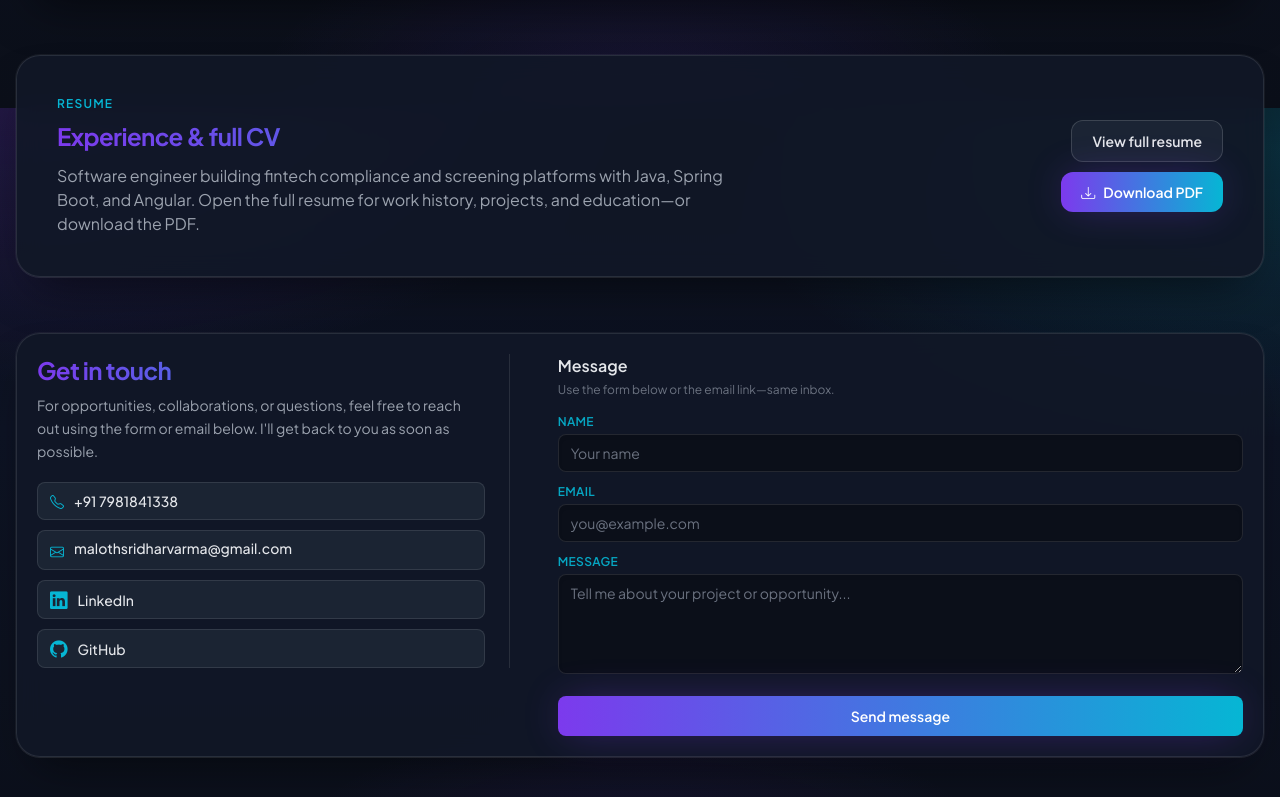
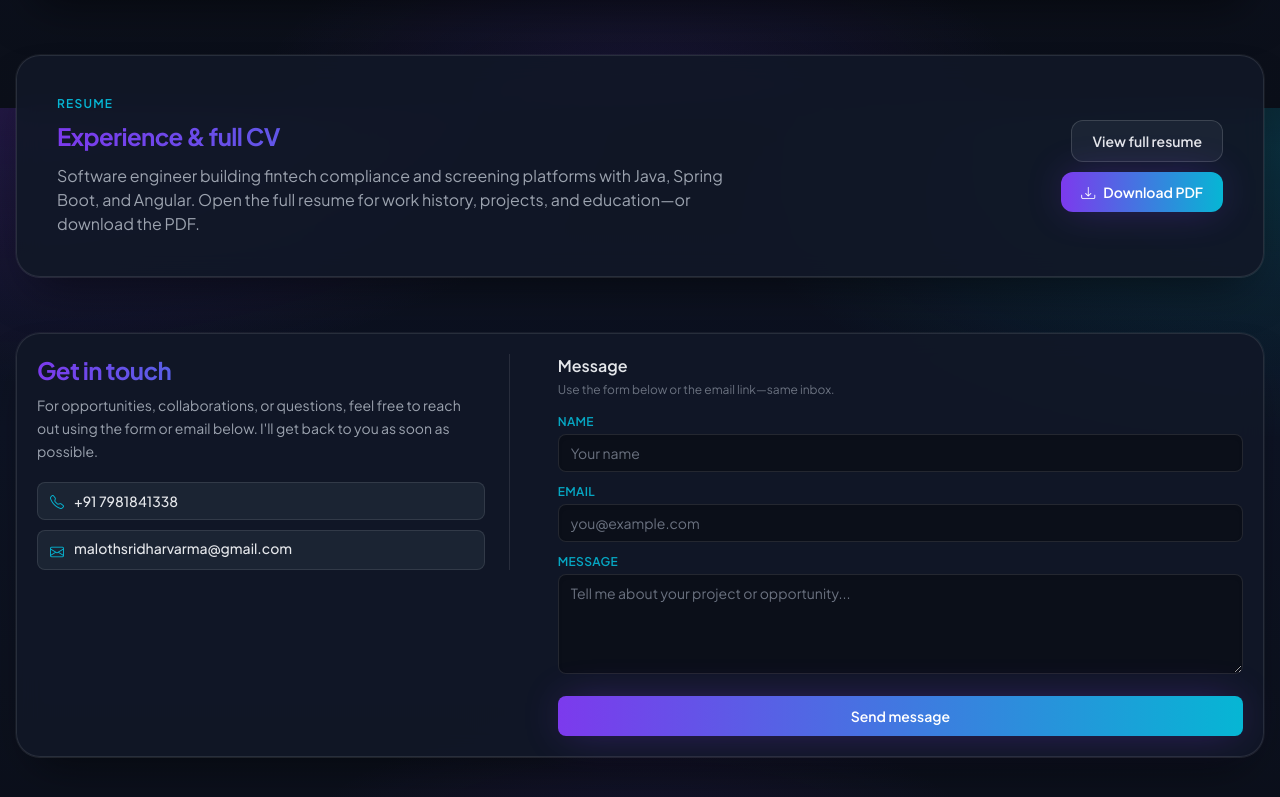
Before and after one commit to Sridharon5/Portfolio, an Angular app: page /home in a window 1280 px wide. Shown: the part 3092-3889 px from the top of the page. Built offline with nearby package versions, Linux system fonts and the light colour scheme.

Commit message:
Updated Portfolio

```diff
--- a/src/app/component/navbar/navbar.component.html
+++ b/src/app/component/navbar/navbar.component.html
@@ -60,21 +60,6 @@
     class="border-t border-white/10 bg-[color:var(--color-nav-bg-mobile)] px-3 py-2.5 backdrop-blur-xl md:hidden"
     [class.hidden]="!menuOpen"
   >
-    <div class="mb-3 flex flex-wrap items-center justify-center gap-2" role="group" aria-label="Social profiles">
-      @for (s of socials; track s.href) {
-        <a
-          [href]="s.href"
-          target="_blank"
-          rel="noopener noreferrer"
-          class="inline-flex items-center gap-1.5 rounded-lg border border-white/10 bg-void-elevated/50 px-3 py-2 text-xs font-medium text-void-text transition hover:border-aurora-cyan/35"
-          [attr.aria-label]="s.label + ' (opens in a new tab)'"
-          (click)="menuOpen = false"
-        >
-          <app-social-icon [kind]="s.icon" className="text-sm text-aurora-cyan" />
-          {{ s.label }}
-        </a>
-      }
-    </div>
     <a
       routerLink="/contact"
       [class]="contactMobileClass()"
--- a/src/app/component/navbar/navbar.component.ts
+++ b/src/app/component/navbar/navbar.component.ts
@@ -1,7 +1,5 @@
 import { Component, inject } from '@angular/core';
 import { Router, RouterModule } from '@angular/router';
-import { SOCIAL_PROFILES } from '../../data/social-links';
-import { SocialIconComponent } from '../social-icon/social-icon.component';
 
 export type NavItem = {
   label: string;
@@ -11,7 +9,7 @@ export type NavItem = {
 @Component({
   selector: 'app-navbar',
   templateUrl: './navbar.component.html',
-  imports: [RouterModule, SocialIconComponent],
+  imports: [RouterModule],
   standalone: true,
 })
 export class NavbarComponent {
@@ -19,7 +17,6 @@ export class NavbarComponent {
 
   menuOpen = false;
 
-  readonly socials = SOCIAL_PROFILES;
 
   readonly navItems: NavItem[] = [
     { label: 'Home', route: '/home' },
--- a/src/app/component/social-icon/social-icon.component.html
+++ /dev/null
@@ -1,14 +0,0 @@
-@switch (kind()) {
-  @case ('linkedin') {
-    <i class="bi bi-linkedin shrink-0" [class]="className()" aria-hidden="true"></i>
-  }
-  @case ('github') {
-    <i class="bi bi-github shrink-0" [class]="className()" aria-hidden="true"></i>
-  }
-  @case ('leetcode') {
-    <i class="bi bi-lightning-charge-fill shrink-0" [class]="className()" aria-hidden="true"></i>
-  }
-  @case ('codechef') {
-    <i class="bi bi-trophy-fill shrink-0" [class]="className()" aria-hidden="true"></i>
-  }
-}
--- a/src/app/component/social-icon/social-icon.component.ts
+++ /dev/null
@@ -1,13 +0,0 @@
-import { Component, input } from '@angular/core';
-import type { SocialIconId } from '../../data/social-links';
-
-@Component({
-  selector: 'app-social-icon',
-  standalone: true,
-  templateUrl: './social-icon.component.html',
-})
-export class SocialIconComponent {
-  readonly kind = input.required<SocialIconId>();
-  /** Size and color (e.g. `text-current` in navbar for inherited link color). */
-  readonly className = input<string>('text-[1.1rem] text-aurora-cyan');
-}
--- a/src/app/data/social-links.ts
+++ /dev/null
@@ -1,37 +0,0 @@
-/** Update these URLs to match your public profiles. */
-export type SocialIconId = 'linkedin' | 'github' | 'leetcode' | 'codechef';
-
-export interface SocialProfile {
-  label: string;
-  href: string;
-  icon: SocialIconId;
-}
-
-export const SOCIAL_PROFILES: SocialProfile[] = [
-  {
-    label: 'LinkedIn',
-    href: 'https://www.linkedin.com/in/maloth-sridhar-varma-918919228/',
-    icon: 'linkedin',
-  },
-  {
-    label: 'GitHub',
-    href: 'https://github.com/Sridharon5',
-    icon: 'github',
-  },
-  {
-    label: 'LeetCode',
-    href: 'https://leetcode.com/u/malothsridharvarma/',
-    icon: 'leetcode',
-  },
-  {
-    label: 'CodeChef',
-    href: 'https://www.codechef.com/users/malothsridharvarma',
-    icon: 'codechef',
-  },
-];
-
-/** Shown on the contact page under email (recruiter-focused). */
-export const CONTACT_HIGHLIGHT_SOCIALS: SocialProfile[] = [
-  SOCIAL_PROFILES.find((p) => p.icon === 'linkedin')!,
-  SOCIAL_PROFILES.find((p) => p.icon === 'github')!,
-];
--- a/src/app/pages/contact/contact.component.html
+++ b/src/app/pages/contact/contact.component.html
@@ -36,20 +36,6 @@
             >
           </a>
         </li>
-        @for (s of contactSocials; track s.href) {
-          <li>
-            <a
-              [href]="s.href"
-              target="_blank"
-              rel="noopener noreferrer"
-              class="flex w-full min-w-0 items-center gap-2.5 rounded-lg border border-white/10 bg-void-elevated/80 px-3 py-2 text-sm text-void-text transition hover:border-aurora-cyan/40 hover:bg-void-elevated"
-              [attr.aria-label]="s.label + ' (opens in a new tab)'"
-            >
-              <app-social-icon [kind]="s.icon" />
-              <span class="min-w-0 font-medium">{{ s.label }}</span>
-            </a>
-          </li>
-        }
       </ul>
     </header>
 
--- a/src/app/pages/contact/contact.component.ts
+++ b/src/app/pages/contact/contact.component.ts
@@ -1,17 +1,14 @@
 import { Component } from '@angular/core';
 import { FormsModule } from '@angular/forms';
 import emailjs, { EmailJSResponseStatus } from 'emailjs-com';
-import { CONTACT_HIGHLIGHT_SOCIALS } from '../../data/social-links';
-import { SocialIconComponent } from '../../component/social-icon/social-icon.component';
-
 @Component({
   selector: 'app-contact',
-  imports: [FormsModule, SocialIconComponent],
+  imports: [FormsModule],
   templateUrl: './contact.component.html',
   standalone: true,
 })
 export class ContactComponent {
-  readonly contactSocials = CONTACT_HIGHLIGHT_SOCIALS;
+
 
   statusMessage: string = '';
   isSuccessMessage = false;
```
